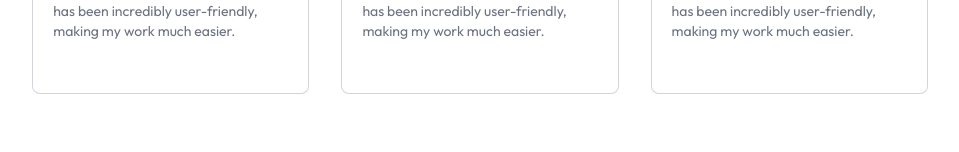
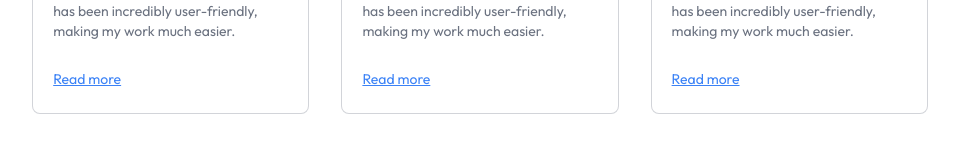
Before and after one commit to mercy-rotich/lms-website, a React (Vite) app in the folder client/: page / in a window 1280 px wide. Shown: the part 2057-2209 px from the top of the page, without its empty margins (160-1119 px from the left). Built offline with nearby package versions, Linux system fonts and the light colour scheme; no server answers; a web font is replaced by a local one.

Commit message:
completed the testimonials section

```diff
--- a/client/src/components/student/TestimonialsSection.jsx
+++ b/client/src/components/student/TestimonialsSection.jsx
@@ -28,6 +28,7 @@ const TestimonialsSection = () => {
 
               <p className='text-gray-500 mt-5'>{testimonial.feedback}</p>
               </div>
+              <a href="#" className='text-blue-500 underline px-5'>Read more</a>
             </div>
           ))}
         </div>
```
